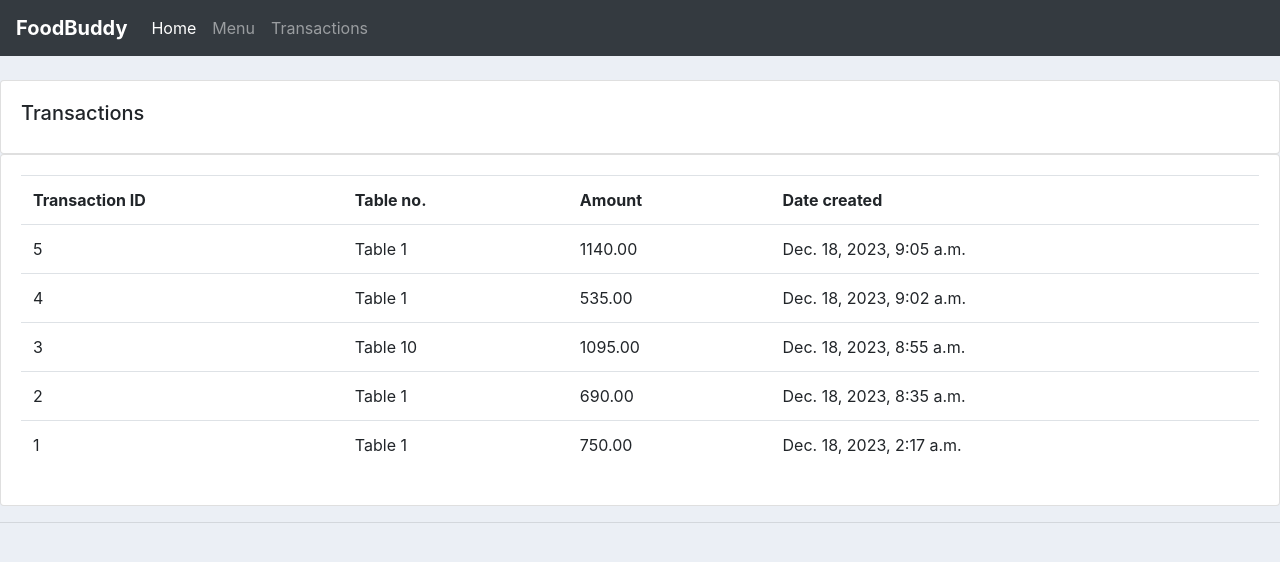
After one commit to KuruvillaJacob02/RestaurantManagement, a Django app: page /transactions/ in a window 1280 px wide. The commit adds this page. Shown: the top 562 px of the page. Run offline with Django 5.2, Linux system fonts and the light colour scheme; data comes from the database, SQL or seed files in the repository.

Commit message:
added transactions

```diff
--- a/dbms/dbms/settings.py
+++ b/dbms/dbms/settings.py
@@ -106,7 +106,7 @@ AUTH_PASSWORD_VALIDATORS = [
 
 LANGUAGE_CODE = 'en-us'
 
-TIME_ZONE = 'UTC'
+TIME_ZONE = 'Asia/Kolkata'
 
 USE_I18N = True
 
--- a/dbms/dbms/urls.py
+++ b/dbms/dbms/urls.py
@@ -31,5 +31,6 @@ urlpatterns = [
     path('update_table/<str:pk>', views.updateTable, name= "update_table"),
     path('bill/<str:pk_test>/',views.bill, name = "bill"),
     path('pay/<str:pk_test>/',views.pay, name = "pay"),
+    path('transactions/', views.transactions, name = "transactions"),
 
 ]
--- a/dbms/restaurant/models.py
+++ b/dbms/restaurant/models.py
@@ -70,8 +70,7 @@ class Transaction(models.Model):
         ('Failed', 'Failed'),
         ('Refund', 'Refund'),
     ]
-
-    order = models.ForeignKey(Order, on_delete=models.CASCADE)
+    table = models.ForeignKey(Table, on_delete=models.CASCADE, null=True)
+    payment_date = models.DateTimeField(auto_now_add=True, null =True)
     amount = models.DecimalField(max_digits=8, decimal_places=2)
-    payment_method = models.CharField(max_length=50)
     status = models.CharField(max_length=20, choices=STATUS_CHOICES)
--- a/dbms/restaurant/templates/restaurant/home.html
+++ b/dbms/restaurant/templates/restaurant/home.html
@@ -6,10 +6,10 @@
 
 <div class="row">
 	<div class="col-md-5">
-		<h5>CUSTOMERS:</h5>
+		<h5>TABLES:</h5>
 		<hr>
 		<div class="card card-body">
-			<a class="btn btn-primary  btn-sm btn-block" href="">Create Customer</a>
+			<a class="btn btn-primary  btn-sm btn-block" href="">Create Tables</a>
 			<table class="table table-sm">
 				<tr>
 					<th>Table</th>
@@ -28,7 +28,7 @@
 	</div>
 
 	<div class="col-md-7">
-		<h5>LAST 5 ORDERS</h5>
+		<h5>LATEST ORDERS</h5>
 		<hr>
 		<div class="card card-body">
 			<a class="btn btn-primary  btn-sm btn-block" href="{% url 'create_order' %}">Create Order</a>
--- a/dbms/restaurant/templates/restaurant/main.html
+++ b/dbms/restaurant/templates/restaurant/main.html
@@ -36,7 +36,7 @@
 
     {% endblock %}
     <hr>
-    <h5>Footer</h5>
+
 </body>
 
 <script src="https://code.jquery.com/jquery-3.3.1.slim.min.js" integrity="sha384-q8i/X+965DzO0rT7abK41JStQIAqVgRVzpbzo5smXKp4YfRvH+8abtTE1Pi6jizo" crossorigin="anonymous"></script>
--- a/dbms/restaurant/templates/restaurant/navbar.html
+++ b/dbms/restaurant/templates/restaurant/navbar.html
@@ -1,5 +1,5 @@
 <nav class="navbar navbar-expand-lg navbar-dark bg-dark">
-    <a class="navbar-brand" href="#">Navbar</a>
+    <a class="navbar-brand" href="#" style="font-weight: bolder;">FoodBuddy</a>
     <button class="navbar-toggler" type="button" data-toggle="collapse" data-target="#navbarNav" aria-controls="navbarNav" aria-expanded="false" aria-label="Toggle navigation">
       <span class="navbar-toggler-icon"></span>
     </button>
@@ -11,6 +11,9 @@
         <li class="nav-item">
           <a class="nav-link" href="{% url 'menu' %}">Menu</a>
         </li>
+        <li class="nav-item">
+          <a class="nav-link" href="{% url 'transactions' %}">Transactions</a>
+        </li>
 
       </ul>
     </div>
--- /dev/null
+++ b/dbms/restaurant/templates/restaurant/transactions.html
@@ -0,0 +1,36 @@
+{% extends 'restaurant/main.html' %}
+
+{% block content %}
+
+		<br>
+
+		<div class="row">
+			<div class="col-md">
+				<div class="card card-body">
+					<h5>Transactions</h5>
+				</div>
+				<div class="card card-body">
+					<table class="table">
+						<tr>
+							<th>Transaction ID</th>
+							<th>Table no.</th>
+							<th>Amount</th>
+                            <th>Date created</th>
+						</tr>
+						{% for i in transaction %}
+							<tr>
+								<td>{{i.id}}</td>
+								<td>Table {{i.table.id}}</td>
+								<td>{{i.amount}}</td>
+								<td>{{i.payment_date}}</td>
+							</tr>
+						{% endfor %}
+
+					</table>
+				</div>
+			</div>
+
+		</div>
+
+
+{% endblock content %}
--- a/dbms/restaurant/views.py
+++ b/dbms/restaurant/views.py
@@ -1,5 +1,6 @@
 from django.shortcuts import render, redirect
 from django.http import HttpResponse
+from django.utils import timezone
 from .models import *
 from .forms import OrderForm
 from .forms import TableForm
@@ -77,14 +78,23 @@ def updateTable(request, pk):
 def pay(request, pk_test):
     table = Table.objects.get(id=pk_test)
     orders = table.order_set.all()
-
+    total_amount = sum(order.item_price for order in orders)
     if request.method == "POST":
         # Perform payment-related logic if needed
 
         # Delete all orders associated with the table
         orders.delete()
-
+        transaction = Transaction.objects.create(
+            table = table,
+            payment_date=timezone.now(),
+            amount=total_amount,
+            status = 'Success',
+        )
         return redirect('home')  # Redirect to home or another appropriate view after payment and deletion
 
     context = {'table': table, 'orders': orders}
     return render(request, "restaurant/pay.html", context)
+
+def transactions(request):
+     transaction = Transaction.objects.all().order_by('-payment_date')
+     return render(request, 'restaurant/transactions.html', {'transaction': transaction})
```
Also changed, not shown: dbms/db.sqlite3, dbms/restaurant/migrations/0005_remove_transaction_order_and_more.py (added).
